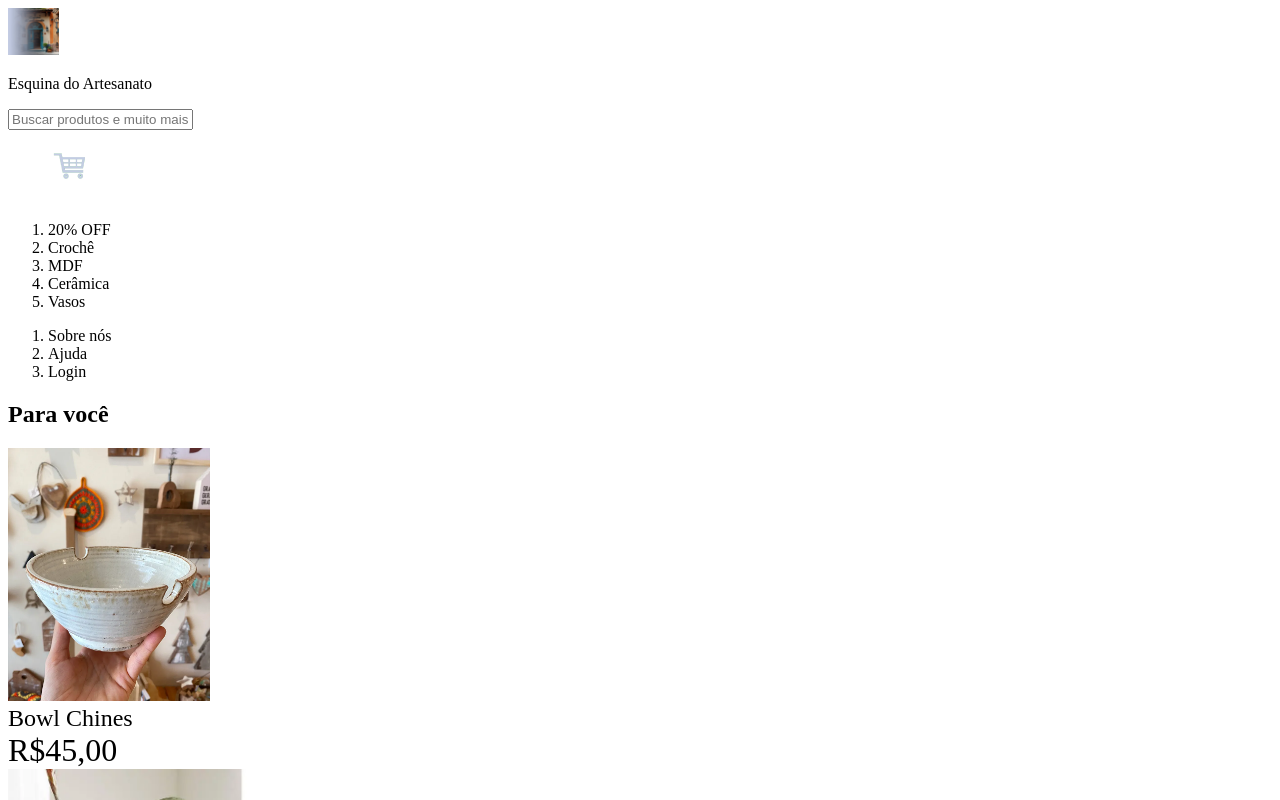
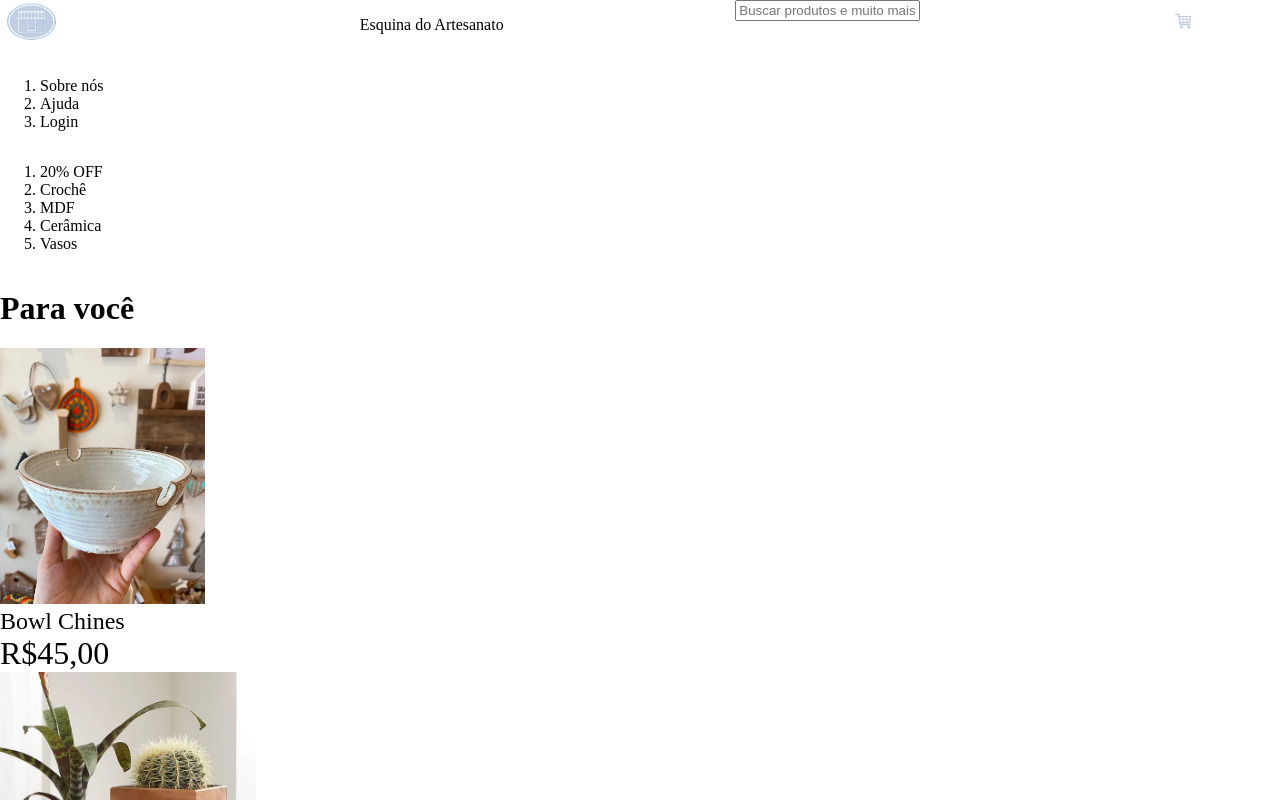
Before and after one commit to pedrohenriquedecarvalho/PROJETO-ARTESANATO-SENAI-, a plain HTML site: page loja.html in a window 1280 px wide. Shown: the top 800 px of the page. Drawn offline with Linux system fonts and the light colour scheme.

Commit message:
estilizacao

```diff
--- /dev/null
+++ b/ajuda.css
@@ -0,0 +1,29 @@
+body{
+    margin: 0;
+    padding: 0;
+}
+
+.container{
+    margin: 0;
+    width: 100%;
+    display: flex;
+    flex-direction: row;
+    justify-content: space-between;
+}
+
+ul{
+    padding: 30px;
+    background-color: #F0F8FF;
+    max-width: 400px;
+    border-radius: 10px;
+    margin-left: 530px;
+}
+
+li{
+    list-style-type: none;
+    font-size: 20px;
+}
+
+h1{
+    text-align: center;
+}
--- /dev/null
+++ b/login.css
@@ -0,0 +1,47 @@
+body{
+    margin: 0;
+    padding: 0;
+}
+
+p {
+    font-size: 20px;
+}
+
+h1 {
+    font-size: 56px;
+    color:#000080 ;
+}
+
+h3{
+    font-weight: normal;
+    color: #000080;
+}
+
+input {
+    border: 2px solid #000080;
+    border-radius: 20px;
+    line-height: 20px;
+    margin-top: 10px;
+    margin-bottom: 15px;
+    height: 20px;
+    padding: 15px;
+    width: 20%;
+    height: 20px;
+    display: flex;
+    flex-direction: column;
+}
+
+.env {
+    background-color: white;
+    border: 2px solid #000080;
+    height: 30px;
+    width: 22%;
+    padding: 20px;
+}
+
+.cen{
+    margin-top: 70px;
+    margin-left: 50px;
+    background-color: rgb(239, 237, 234);
+    max-width: 800px;
+}
--- /dev/null
+++ b/loja.css
@@ -0,0 +1,27 @@
+body{
+    margin: 0;
+    padding: 0;
+}
+
+header{
+    margin: 0;
+    display: flex;
+    flex-direction: column;
+}
+
+.cabecalho{
+    margin: 0;
+    width: 100%;
+    display: flex;
+    flex-direction: row;
+    justify-content: space-between;
+}
+
+.cabecalho a{
+    width: 10%;
+}
+
+.cabecalho img{
+    width: 50%;
+    height: 70%;
+}
--- a/loja.html
+++ b/loja.html
@@ -1,43 +1,49 @@
 <!DOCTYPE html>
-<html lang="en">
+<html lang="pt-br">
 
 <head>
     <meta charset="UTF-8">
     <meta name="viewport" content="width=device-width, initial-scale=1.0">
     <title>Esquina do artesanato</title>
+    <link rel="stylesheet" href="loja.css">
 </head>
 
 <body>
-    <nav>
-        <div>
-            <a href="loja.html"><img src="Imagens esquina do artesanato/fachada.jpg" width="4%"></a>
-            <p>Esquina do Artesanato</p>
-        </div>
-        <form action="barrab" method="get">
-            <label for="buscar"></label>
-            <input type="text" name="nome" placeholder="Buscar produtos e muito mais">
-        </form>
-        <a href="#carrinho"><img src="Imagens esquina do artesanato/carrinho de compras.png" width="10%"></a>
-    </nav>
 
     <header>
-        <ol>
-            <li>20% OFF</li>
-            <li>Crochê</li>
-            <li>MDF</li>
-            <li>Cerâmica</li>
-            <li>Vasos</li>
-        </ol>
+
+        <div class="cabecalho">
+            <a href="loja.html"><img src="./Imagens esquina do artesanato/Logo.png.png" class="img1"></a>
+            <p class="ea">Esquina do Artesanato</p>
+
+            <form action="barrab" method="get">
+                <label for="buscar"></label>
+                <input type="text" name="nome" placeholder="Buscar produtos e muito mais">
+            </form>
+            <a href="#carrinho"><img src="Imagens esquina do artesanato/carrinho de compras.png"></a>
+        </div>
 
         <ol>
             <li>Sobre nós</li>
             <li>Ajuda</li>
             <li>Login</li>
         </ol>
+
+
+        <nav class="menu">
+            <ol class="um">
+                <li>20% OFF</li>
+                <li>Crochê</li>
+                <li>MDF</li>
+                <li>Cerâmica</li>
+                <li>Vasos</li>
+            </ol>
+        </nav>
     </header>
 
-    <section>
-        <h1>Para você</h1>
+
+    <h1>Para você</h1>
+    <section class="imagens">
         <a href="#"><img src="Imagens esquina do artesanato/Cerâmica/Bowl chines em ceramica.jpg" width="16%"></a>
         <figcaption style="font-size: 150%;">Bowl Chines </figcaption>
         <figcaption style="font-size: 200%;">R$45,00</figcaption>
@@ -53,12 +59,11 @@
         <a href="#4"><img src="Imagens esquina do artesanato/MDF/Coruja em mdf.jpg" width="20%"></a>
         <figcaption style="font-size: 150%;">Placa coruja</figcaption>
         <figcaption style="font-size: 200%;">R$35,00</figcaption>
-
     </section>
 
     <footer>
         <h4>Localização</h4>
-        <p>Rua das Flores, 123  Bairro Jardim Encantado Cidade: Sumaré  CEP: 30.000-000</p>
+        <p class="end">Rua das Flores, 123 Bairro Jardim Encantado Cidade: Sumaré CEP: 30.000-000</p>
 
         <h4>Redes sociais</h4>
         <a href="#instagram">instagram.esquinaartesanato.com</a>
@@ -68,6 +73,13 @@
         <p>E-mail: esquinadoartesanato@gmail.com</p>
 
         <h4>Avaliação dos nosso clientes</h4>
+        <p>4.6
+            "Anônimo345: Ótimos produtos e preços justos."
+            "Sandra Oliveira: Simplesmente amei essa loja! A variedade de produtos é incrível, desde cerâmicas até
+            bijuterias. Cada peça
+            é única e feita com muito carinho. O atendimento foi ótimo, e ainda consegui dicas de como usar alguns
+            itens."
+        </p>
 
     </footer>
 
```
Also changed, not shown: ajuda.html (+4 -2 lines), footer.html (deleted, +0 -24 lines), formadepagamento.html (+19 -7 lines), formasp.css (added, +14 -0 lines), teladelogin.html (+21 -10 lines).
